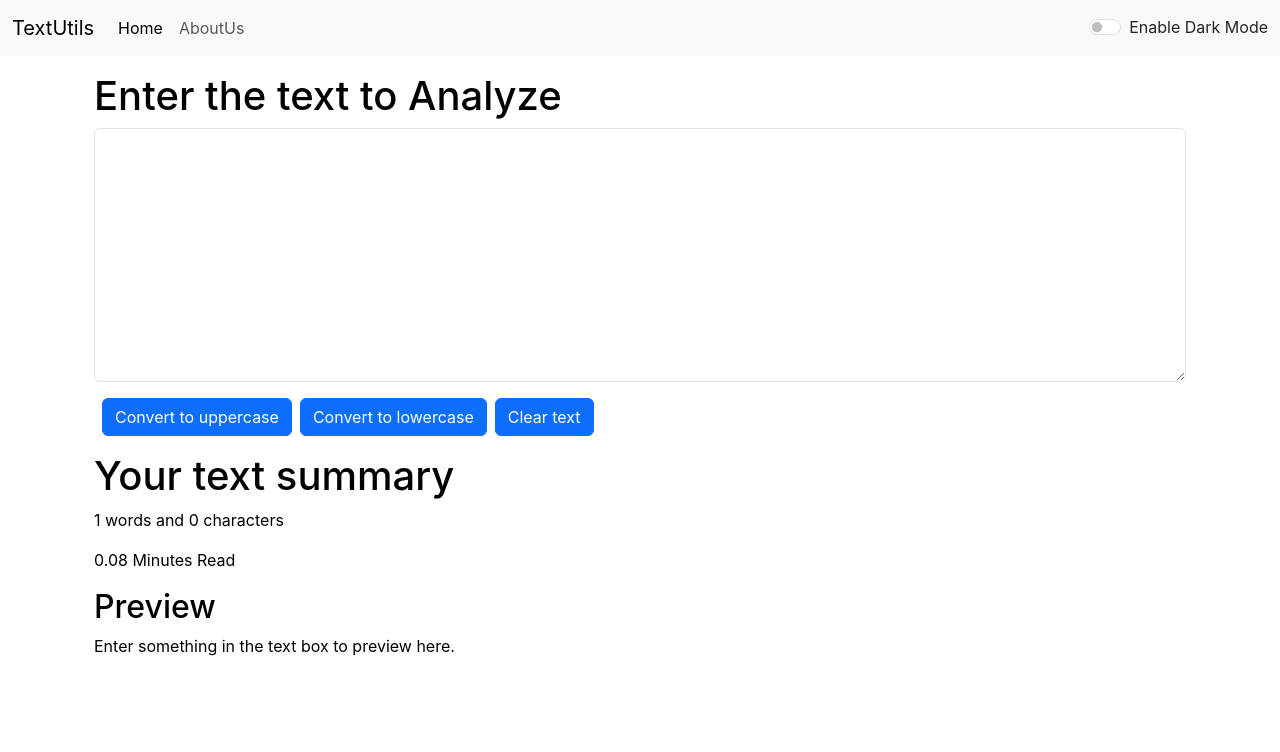
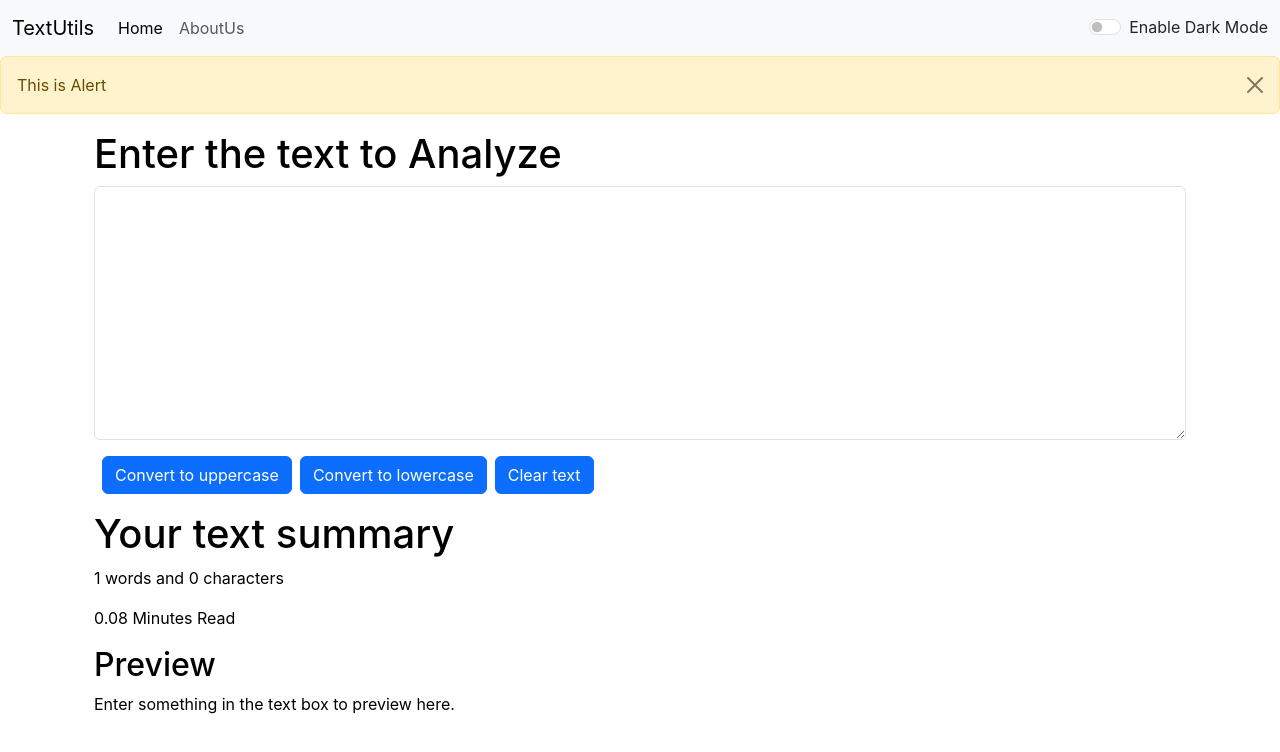
Before and after one commit to Sanjana60/Text_Utils, a React (Create React App) app: page / in a window 1280 px wide. Shown: the top 752 px of the page. Built offline with nearby package versions, Linux system fonts and the light colour scheme.

Commit message:
alert message added

```diff
--- a/src/App.js
+++ b/src/App.js
@@ -3,6 +3,7 @@
 import NavBar from './components/NavBar';
 import TextForm from './components/TextForm';
 import React, {useState} from 'react'
+import Alert from './components/Alert';
 
 function App() {
 
@@ -20,7 +21,7 @@
   return (
     <>
     <NavBar title ="TextUtils" mode={mode} tooglemode={tooglemode} about ="AboutUs"/>
-
+    <Alert alert="This is Alert"/>
     <div className="container my-3">
     <TextForm heading = "Enter the text to Analyze" mode={mode}/>
     {/* <About/> */}
--- /dev/null
+++ b/src/components/Alert.js
@@ -0,0 +1,10 @@
+import React from 'react'
+
+export default function Alert(props) {
+  return (
+    <div class="alert alert-warning alert-dismissible fade show" role="alert">
+  {props.alert}
+  <button type="button" class="btn-close" data-bs-dismiss="alert" aria-label="Close"></button>
+</div>
+  )
+}
```
